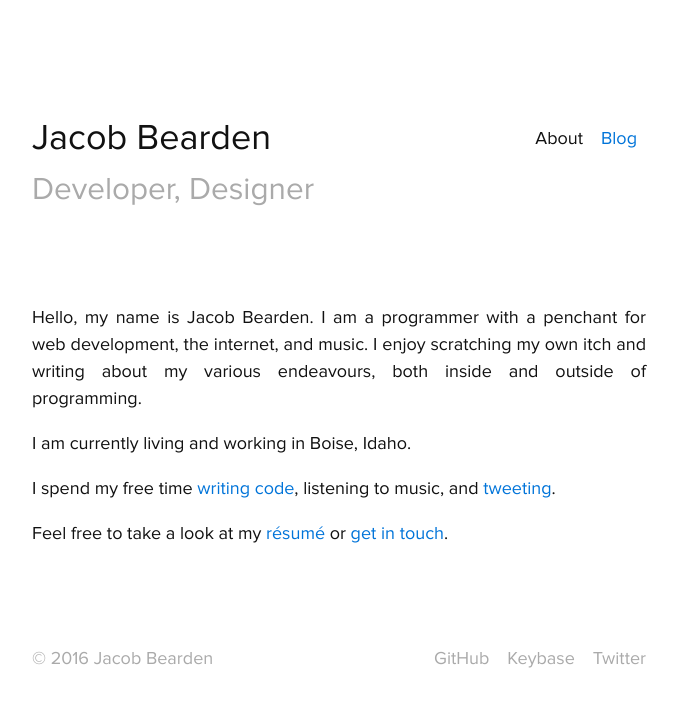
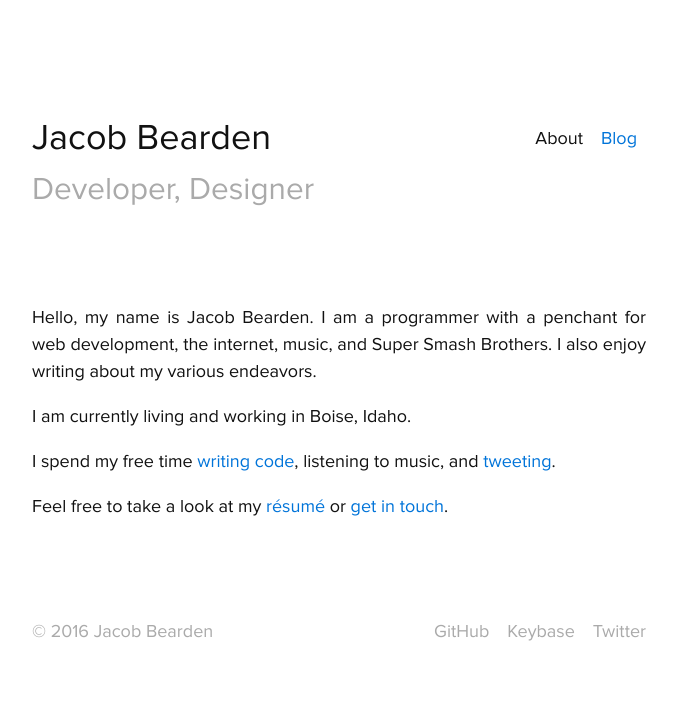
Before and after one commit to jacobbearden/bearden.io, a Jekyll site: the page built from index.md, in a window 1280 px wide. Shown: the top 707 px of the page, without its empty margins (301-979 px from the left). Built offline with Jekyll 4.4.1, drawn with Linux system fonts in a browser that asks for light colours.

Commit message:
reword index

```diff
--- a/index.md
+++ b/index.md
@@ -3,7 +3,7 @@ title: About
 in-nav: true
 ---
 
-Hello, my name is Jacob Bearden. I am a programmer with a penchant for web development, the internet, and music. I enjoy scratching my own itch and writing about my various endeavours, both inside and outside of programming.
+Hello, my name is Jacob Bearden. I am a programmer with a penchant for web development, the internet, music, and Super Smash Brothers. I also enjoy writing about my various endeavors.
 
 I am currently living and working in Boise, Idaho.
 
```
